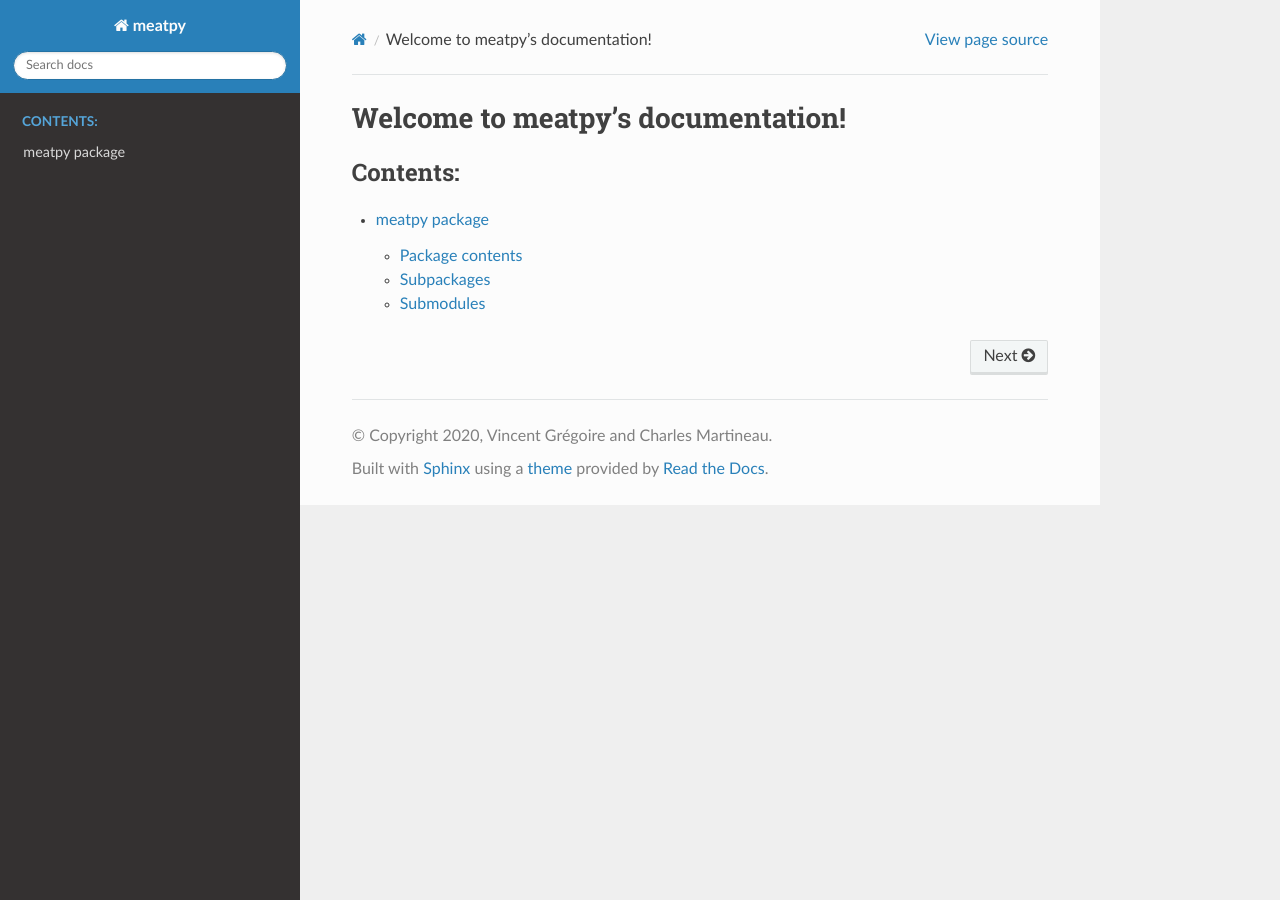
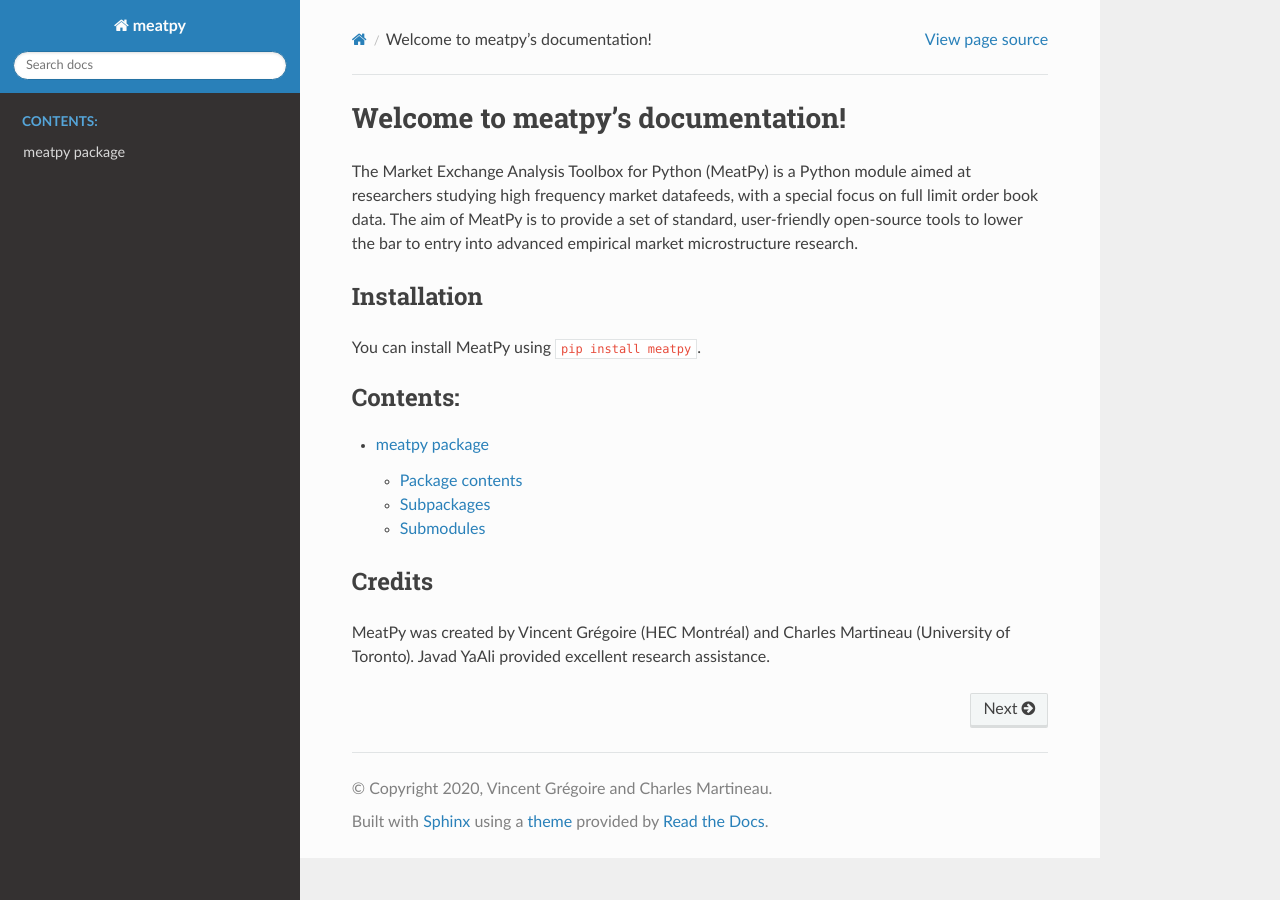
Before and after one commit to vgreg/MeatPy, a Sphinx documentation site: the page built from docs/source/index.rst, in a window 1280 px wide. Built offline with Sphinx 7.4.7 and the Read the Docs theme 2.0.0, drawn with Linux system fonts in a browser that asks for light colours.

Commit message:
Updated doc

```diff
--- a/docs/source/index.rst
+++ b/docs/source/index.rst
@@ -6,8 +6,22 @@
 Welcome to meatpy's documentation!
 ==================================
 
+The Market Exchange Analysis Toolbox for Python (MeatPy) is a Python module aimed at researchers studying high frequency market datafeeds, with a special focus on full limit order book data. The aim of MeatPy is to provide a set of standard, user-friendly open-source tools to lower the bar to entry into advanced empirical market microstructure research.
+
+Installation
+------------
+
+You can install MeatPy using ``pip install meatpy``.
+
+
 .. toctree::
    :maxdepth: 2
    :caption: Contents:
 
    meatpy
+
+
+Credits
+-------
+
+MeatPy was created by Vincent Grégoire (HEC Montréal) and Charles Martineau (University of Toronto). Javad YaAli provided excellent research assistance.
```
Also changed, not shown: README.md (+3 -3 lines), README.rst (+5 -5 lines), 3 other files.
